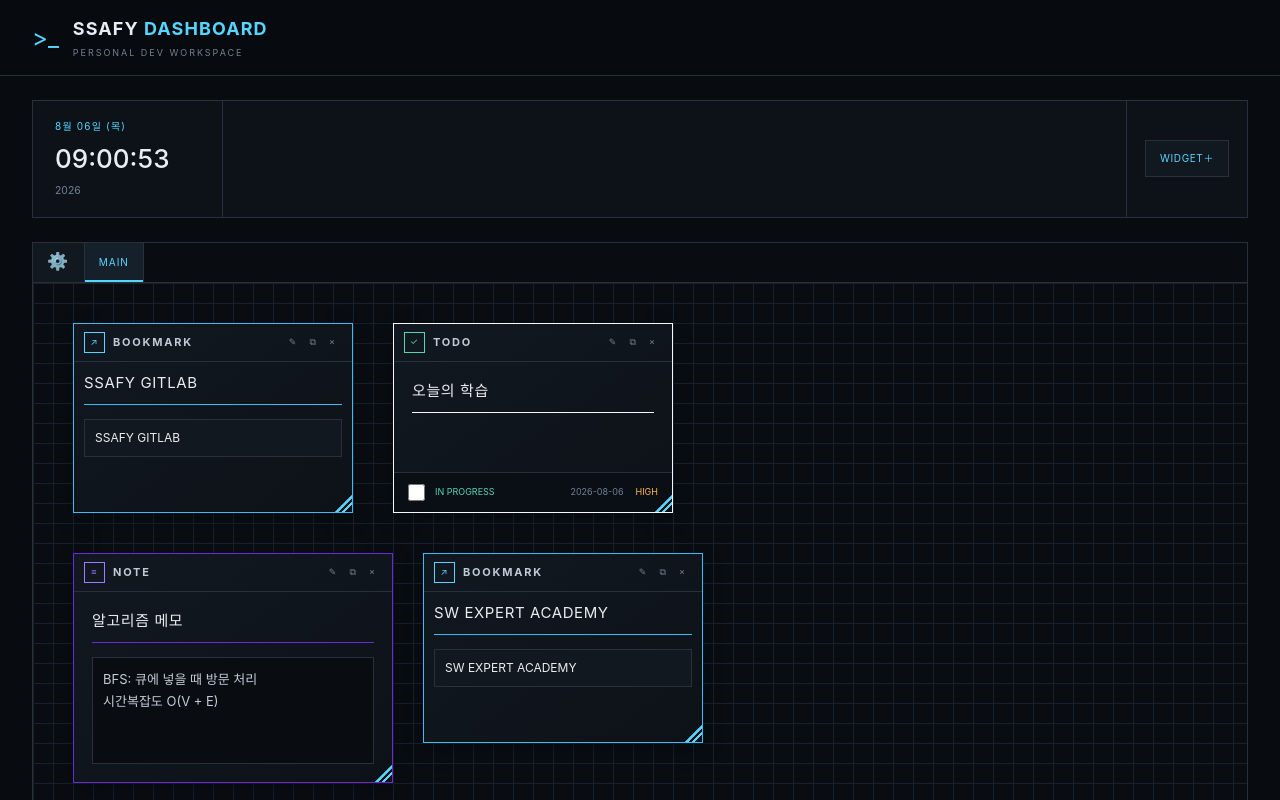
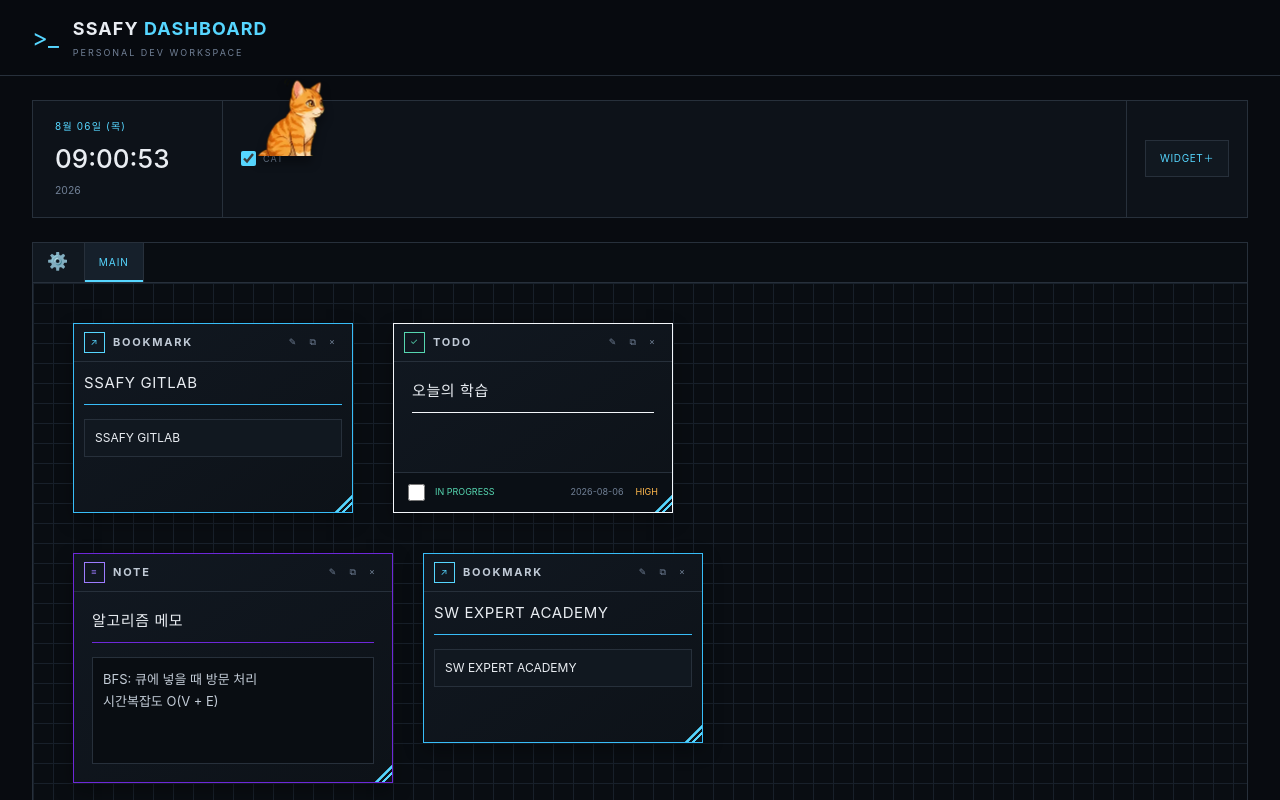
Before and after one commit to HappyBird6/SSAFY-DASHBOARD, a React (Vite) app: page / in a window 1280 px wide. Shown: the top 800 px of the page. Built offline with nearby package versions, Linux system fonts and the light colour scheme.

Commit message:
Add high-quality low-resource cheese cat companion

```diff
--- a/app/globals.css
+++ b/app/globals.css
@@ -448,7 +448,7 @@ main[data-theme="blue"] .todo-footer {
   box-shadow: inset 3px 0 var(--cyan);
 }
 .stats {
-  grid-template-columns: 190px 1fr auto !important;
+  grid-template-columns: 190px auto 1fr auto !important;
 }
 .datetime {
   padding: 18px 22px;
@@ -472,6 +472,22 @@ main[data-theme="blue"] .todo-footer {
 }
 .stats-spacer {
   min-width: 0;
+}
+.cat-toggle {
+  align-self: center;
+  display: inline-flex;
+  align-items: center;
+  gap: 7px;
+  margin-left: 18px;
+  color: var(--muted);
+  font-size: 9px;
+  letter-spacing: 0.12em;
+  cursor: pointer;
+}
+.cat-toggle input {
+  width: 15px;
+  height: 15px;
+  accent-color: var(--cyan);
 }
 .stats > .widget-create {
   display: flex;
@@ -1215,63 +1231,78 @@ button {
 .add-bookmark-link {
   justify-self: start;
 }
-.widget-fish {
-  background: transparent !important;
-  border-color: transparent !important;
-  box-shadow: none !important;
-  overflow: visible;
-  offset-path: path("M 0 0 C 180 -70 420 90 620 10 C 420 190 170 150 0 0");
-  offset-rotate: 0deg;
-  animation: fish-swim 24s linear infinite;
-  will-change: offset-distance;
-}
-.widget-fish:hover,
-.widget-fish.selected {
-  animation-play-state: paused;
-}
-.widget-fish .widget-top {
-  opacity: 0;
-  border: 1px solid var(--line);
-  background: var(--panel);
-  transition: opacity 0.15s ease;
-}
-.widget-fish:hover .widget-top,
-.widget-fish.selected .widget-top {
-  opacity: 1;
-}
-.widget-fish .widget-body {
-  height: 42px;
-  padding: 0;
-  overflow: visible;
-}
-.widget-fish .resize-corner {
-  display: none;
-}
-.fish-content {
-  width: 100%;
-  height: 100%;
-  display: grid;
-  place-items: center;
-  filter: drop-shadow(0 5px 5px #0005);
-}
-.fish-content span {
-  font-size: 44px;
-  animation: fish-bob 1.8s ease-in-out infinite alternate;
-}
-@keyframes fish-swim {
+.dashboard-cat {
+  position: absolute;
+  left: 0;
+  top: 0;
+  width: 104px;
+  height: 78px;
+  z-index: 2147481500;
+  pointer-events: none;
+  transform-origin: 50% 100%;
+  will-change: transform;
+  filter: drop-shadow(0 7px 5px #0005);
+}
+.dashboard-cat > span {
+  display: block;
+  width: 104px;
+  height: 78px;
+  background-repeat: no-repeat;
+  background-size: 832px 474px;
+  transform-origin: center bottom;
+}
+.dashboard-cat.facing-left > span {
+  transform: scaleX(-1);
+}
+.cat-walk > span {
+  background-position-y: 0;
+  animation: cat-frames 0.72s steps(7) infinite;
+}
+.cat-idle > span {
+  background-position-y: 33.333%;
+  animation: cat-frames 1.65s steps(7) infinite;
+}
+.cat-jump > span {
+  background-position-y: 66.666%;
+  animation: cat-frames 0.85s steps(7) infinite;
+}
+.cat-groom > span {
+  background-position-y: 100%;
+  animation: cat-frames 2.4s steps(7) 2;
+}
+.cat-sleep > span {
+  background-position: 100% 100%;
+  animation: cat-breathe 2.8s ease-in-out infinite;
+}
+@keyframes cat-frames {
+  from {
+    background-position-x: 0;
+  }
   to {
-    offset-distance: 100%;
-  }
-}
-@keyframes fish-bob {
-  to {
-    transform: translateY(-5px) rotate(-3deg);
+    background-position-x: 100%;
+  }
+}
+@keyframes cat-breathe {
+  50% {
+    transform: translateY(2px) scale(1.012, 0.988);
+  }
+}
+.dashboard-cat.facing-left.cat-sleep > span {
+  animation-name: cat-breathe-left;
+}
+@keyframes cat-breathe-left {
+  0%,
+  100% {
+    transform: scaleX(-1);
+  }
+  50% {
+    transform: scaleX(-1) translateY(2px) scale(1.012, 0.988);
   }
 }
 @media (prefers-reduced-motion: reduce) {
-  .widget-fish,
-  .fish-content span {
-    animation: none;
+  .dashboard-cat > span {
+    animation: none !important;
+    background-position: 0 33.333%;
   }
 }
 .widget textarea {
--- a/app/page.tsx
+++ b/app/page.tsx
@@ -69,6 +69,7 @@ type Store = {
     widgetColors: Record<Kind, string>;
     sizePresets: SizePreset[];
     theme: Theme;
+    catEnabled: boolean;
   };
   workspaces: Workspace[];
   activeWorkspaceId: string;
@@ -106,6 +107,7 @@ const backupSchema = z.object({
       )
       .optional(),
     theme: z.enum(["dark", "light", "blue"]).optional(),
+    catEnabled: z.boolean().optional(),
   }),
   workspaces: z
     .array(z.object({ id: z.string(), name: z.string() }))
@@ -232,6 +234,7 @@ const initial: Store = {
     widgetColors: DEFAULT_WIDGET_COLORS,
     sizePresets: DEFAULT_SIZE_PRESETS,
     theme: "dark",
+    catEnabled: true,
   },
   workspaces: [{ id: MAIN_WORKSPACE, name: "MAIN" }],
   activeWorkspaceId: MAIN_WORKSPACE,
@@ -277,10 +280,13 @@ const normalizeStore = (value: unknown): Store => {
       widgetColors,
       sizePresets,
       theme: parsed.settings.theme || "dark",
+      catEnabled: parsed.settings.catEnabled ?? true,
     },
     workspaces,
     activeWorkspaceId,
-    widgets: parsed.widgets.filter((w) => w.type !== "launcher").map((w) => {
+    widgets: parsed.widgets
+      .filter((w) => w.type !== "launcher" && w.type !== "fish")
+      .map((w) => {
       const links =
         w.type === "bookmark" && !w.data.links?.length && w.data.url
           ? [{ id: crypto.randomUUID(), label: w.title || "LINK", url: w.data.url }]
@@ -295,7 +301,7 @@ const normalizeStore = (value: unknown): Store => {
             ? { borderColor: widgetColors[w.type] }
             : w.style,
       };
-    }),
+      }),
   };
 };
 
@@ -928,6 +934,145 @@ function BookmarkLinksEditor({ widget }: { widget?: Widget }) {
         링크 추가
       </button>
     </fieldset>
+  );
+}
+
+type CatPose = "idle" | "walk" | "jump" | "groom" | "sleep";
+
+function DashboardCat({
+  enabled,
+  resting,
+}: {
+  enabled: boolean;
+  resting: boolean;
+}) {
+  const catRef = useRef<HTMLDivElement>(null);
+  const positionRef = useRef({ x: 230, y: 105 });
+  const [position, setPosition] = useState(positionRef.current);
+  const [pose, setPose] = useState<CatPose>("idle");
+  const [facingLeft, setFacingLeft] = useState(false);
+
+  useEffect(() => {
+    if (!enabled) return;
+    let timer = 0;
+    let cancelled = false;
+    const locate = (element: Element, home = false) => {
+      const main = document.querySelector("main")?.getBoundingClientRect();
+      const rect = element.getBoundingClientRect();
+      if (!main) return positionRef.current;
+      return {
+        x: Math.max(
+          8,
+          Math.min(
+            main.width - 112,
+            rect.left - main.left + (home ? rect.width + 18 : rect.width * 0.45),
+          ),
+        ),
+        y: Math.max(78, rect.top - main.top - 78),
+      };
+    };
+    const home = () => {
+      const clock = document.querySelector(".datetime");
+      return clock ? locate(clock, true) : { x: 230, y: 105 };
+    };
+    const settle = (next: { x: number; y: number }, nextPose: CatPose) => {
+      positionRef.current = next;
+      setPosition(next);
+      setPose(nextPose);
+    };
+    const travel = async (target: { x: number; y: number }) => {
+      const element = catRef.current;
+      if (!element || cancelled) return;
+      const start = positionRef.current;
+      const distance = Math.hypot(target.x - start.x, target.y - start.y);
+      setFacingLeft(target.x < start.x);
+      setPose(distance > 220 ? "jump" : "walk");
+      const lift = Math.min(82, Math.max(30, distance * 0.18));
+      const animation = element.animate(
+        [
+          { transform: `translate3d(${start.x}px, ${start.y}px, 0)` },
+          {
+            transform: `translate3d(${(start.x + target.x) / 2}px, ${Math.min(start.y, target.y) - lift}px, 0)`,
+            offset: 0.52,
+          },
+          { transform: `translate3d(${target.x}px, ${target.y}px, 0)` },
+        ],
+        {
+          duration: Math.min(2200, Math.max(900, distance * 3.2)),
+          easing: "cubic-bezier(.36,.05,.2,1)",
+        },
+      );
+      try {
+        await animation.finished;
+      } catch {
+        return;
+      }
+      if (!cancelled) settle(target, Math.random() < 0.18 ? "groom" : "idle");
+    };
+    const chooseNext = async () => {
+      if (cancelled || document.hidden) return;
+      if (resting) {
+        await travel(home());
+        if (!cancelled) setPose("sleep");
+        return;
+      }
+      const platforms = Array.from(
+        document.querySelectorAll(".widget .widget-top"),
+      ).filter((element) => {
+        const rect = element.getBoundingClientRect();
+        return rect.width > 150 && rect.bottom > 76 && rect.top < innerHeight - 60;
+      });
+      const useHome = platforms.length === 0 || Math.random() < 0.28;
+      const target = useHome
+        ? home()
+        : locate(platforms[Math.floor(Math.random() * platforms.length)]);
+      await travel(target);
+      if (!cancelled && Math.random() < 0.12) setPose("sleep");
+    };
+    const initial = home();
+    settle(initial, resting ? "sleep" : "idle");
+    const schedule = () => {
+      window.clearTimeout(timer);
+      timer = window.setTimeout(async () => {
+        await chooseNext();
+        if (!cancelled) schedule();
+      }, resting ? 12000 : 6500 + Math.random() * 7000);
+    };
+    const visibility = () => {
+      if (document.hidden) {
+        catRef.current?.getAnimations().forEach((animation) => animation.pause());
+      } else {
+        catRef.current?.getAnimations().forEach((animation) => animation.play());
+        schedule();
+      }
+    };
+    document.addEventListener("visibilitychange", visibility);
+    schedule();
+    return () => {
+      cancelled = true;
+      window.clearTimeout(timer);
+      catRef.current?.getAnimations().forEach((animation) => animation.cancel());
+      document.removeEventListener("visibilitychange", visibility);
+    };
+  }, [enabled, resting]);
+
+  if (!enabled) return null;
+  return (
+    <div
+      ref={catRef}
+      className={`dashboard-cat cat-${pose} ${facingLeft ? "facing-left" : ""}`}
+      style={{
+        transform: `translate3d(${position.x}px, ${position.y}px, 0)`,
+      }}
+      aria-label="대시보드를 돌아다니는 치즈냥이"
+      title="치즈냥이"
+    >
+      <span
+        style={{
+          backgroundImage: `url(${import.meta.env.BASE_URL}assets/cheese-cat-sprites.webp)`,
+        }}
+      />
+    </div>
   );
 }
 
@@ -1160,9 +1305,7 @@ export default function Home() {
       form.get("countdownFontSize") || modalWidget?.data.countdownFontSize || 56,
     );
     const data =
-      type === "fish"
-        ? { fishSpecies: "tropical" }
-        : type === "timer"
+      type === "timer"
           ? {
               timerMinutes: Number(form.get("timerMinutes") || 25),
               timerRemaining: Number(form.get("timerMinutes") || 25) * 60,
@@ -1249,8 +1392,6 @@ export default function Home() {
             ? { width: 320, height: 350 }
             : type === "todolist"
               ? { width: 360, height: 300 }
-              : type === "fish"
-                ? { width: 180, height: 80 }
             : type === "weather"
               ? { width: 330, height: 270 }
               : type === "bookmark"
@@ -1287,14 +1428,8 @@ export default function Home() {
                 ...make(type, title, 0, 0, data).layout,
                 x: 80 + (visibleWidgets.length % 4) * 40,
                 y: 80 + (visibleWidgets.length % 5) * 40,
-                width:
-                  type === "fish"
-                    ? contentMinimum.width
-                    : Math.max(preset.width, contentMinimum.width),
-                height:
-                  type === "fish"
-                    ? contentMinimum.height
-                    : Math.max(preset.height, contentMinimum.height),
+                width: Math.max(preset.width, contentMinimum.width),
+                height: Math.max(preset.height, contentMinimum.height),
                 zIndex:
                   Math.max(0, ...s.widgets.map((w) => w.layout.zIndex)) + 1,
               },
@@ -1400,6 +1535,22 @@ export default function Home() {
           </b>
           <small>{clock.getFullYear()}</small>
         </div>
+        <label className="cat-toggle">
+          <input
+            type="checkbox"
+            checked={store.settings.catEnabled}
+            onChange={(event) =>
+              setStore((state) => ({
+                ...state,
+                settings: {
+                  ...state.settings,
+                  catEnabled: event.target.checked,
+                },
+              }))
+            }
+          />
+          <span>CAT</span>
+        </label>
         <div className="stats-spacer" />
         <div className="widget-create">
           <button className="widget-create-trigger">WIDGET＋</button>
@@ -1414,7 +1565,6 @@ export default function Home() {
                 "calendar",
                 "timer",
                 "countdown",
-                "fish",
               ] as Kind[]
             ).map((type) => (
               <button
@@ -1617,7 +1767,6 @@ export default function Home() {
                         "calendar",
                         "timer",
                         "countdown",
-                        "fish",
                       ] as Kind[]
                     ).map((type) => (
                       <label key={type}>
@@ -1638,8 +1787,6 @@ export default function Home() {
                                       ? "◷"
                                       : type === "countdown"
                                         ? "D"
-                                        : type === "fish"
-                                          ? "🐠"
                                         : "⚡"}
                         </span>
                         <strong>{type.toUpperCase()}</strong>
@@ -2016,7 +2163,7 @@ export default function Home() {
                     </>
                   ) : (
                     <>
-                      {w.type !== "calendar" && w.type !== "fish" && w.title && (
+                      {w.type !== "calendar" && w.title && (
                         <h2
                           className="widget-title"
                           style={{ borderBottomColor: w.style.borderColor }}
@@ -2086,13 +2233,6 @@ export default function Home() {
                       {w.type === "countdown" && (
                         <CountdownWidget widget={w} />
                       )}
-                      {w.type === "fish" && (
-                        <div className="fish-content" aria-label="헤엄치는 열대어">
-                          <span role="img" aria-hidden="true">
-                            🐠
-                          </span>
-                        </div>
-                      )}
                     </>
                   )}
                 </div>
@@ -2129,7 +2269,7 @@ export default function Home() {
             <h2>
               {modalWidget
                 ? "위젯 수정"
-                : `새 ${modal.type === "bookmark" ? "북마크" : modal.type === "note" ? "메모" : modal.type === "todo" ? "할 일" : modal.type === "todolist" ? "TODO LIST" : modal.type === "weather" ? "날씨" : modal.type === "calendar" ? "달력" : modal.type === "timer" ? "학습 타이머" : modal.type === "countdown" ? "카운트다운" : modal.type === "fish" ? "열대어" : "위젯"}`}
+                : `새 ${modal.type === "bookmark" ? "북마크" : modal.type === "note" ? "메모" : modal.type === "todo" ? "할 일" : modal.type === "todolist" ? "TODO LIST" : modal.type === "weather" ? "날씨" : modal.type === "calendar" ? "달력" : modal.type === "timer" ? "학습 타이머" : modal.type === "countdown" ? "카운트다운" : "위젯"}`}
             </h2>
             {modal.type !== "calendar" && (
               <label>
@@ -2142,11 +2282,7 @@ export default function Home() {
                   autoFocus
                   defaultValue={
                     modalWidget?.title ||
-                    (modal.type === "todolist"
-                      ? "TODO LIST"
-                      : modal.type === "fish"
-                        ? "열대어"
-                        : "")
+                    (modal.type === "todolist" ? "TODO LIST" : "")
                   }
                   placeholder="제목을 입력하세요"
                 />
@@ -2288,6 +2424,10 @@ export default function Home() {
           {toast}
         </div>
       )}
+      <DashboardCat
+        enabled={store.settings.catEnabled}
+        resting={settingsOpen || Boolean(modal)}
+      />
     </main>
   );
 }
```
Also changed, not shown: public/assets/cheese-cat-sprites.webp (added).
